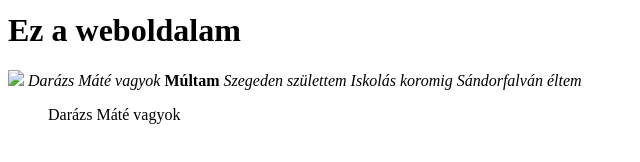
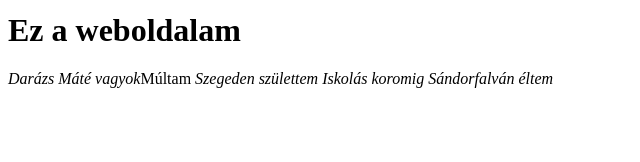
Before and after one commit to Darazsmate2008/My-first-project, a plain HTML site: page Az én-első-projektem-fő/index.html in a window 1280 px wide. Shown: the part 126-288 px from the top of the page, without its empty margins (0-640 px from the left). Drawn offline with Linux system fonts and the light colour scheme.

Commit message:
Update index.html

```diff
--- a/Az én-első-projektem-fő/index.html
+++ b/Az én-első-projektem-fő/index.html
@@ -9,9 +9,7 @@
 <img src="./d4254a706f0b365afc92c2d7c8461acd.jpg">
 <p>Szeretem a kunyhókat</p><body>
 <h1>Ez a weboldalam</h1>
-<img src="./d4254a706f0b365afc92c2d7c8461acd.jpg">
-<em>Darázs Máté vagyok</em>
+<em>Darázs Máté vagyok</em
 <strong>Múltam</strong>
 <i>Szegeden születtem</i>
 <i>Iskolás koromig Sándorfalván éltem</i>
-<ul>Darázs Máté vagyok</ul>
```
